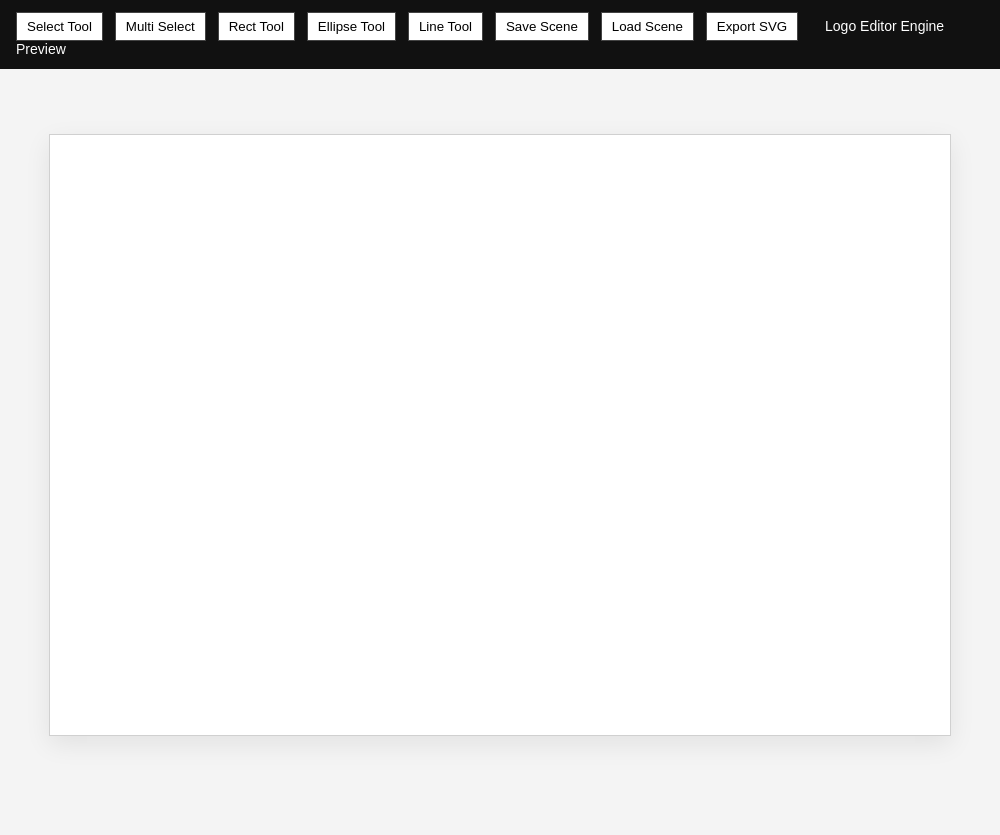
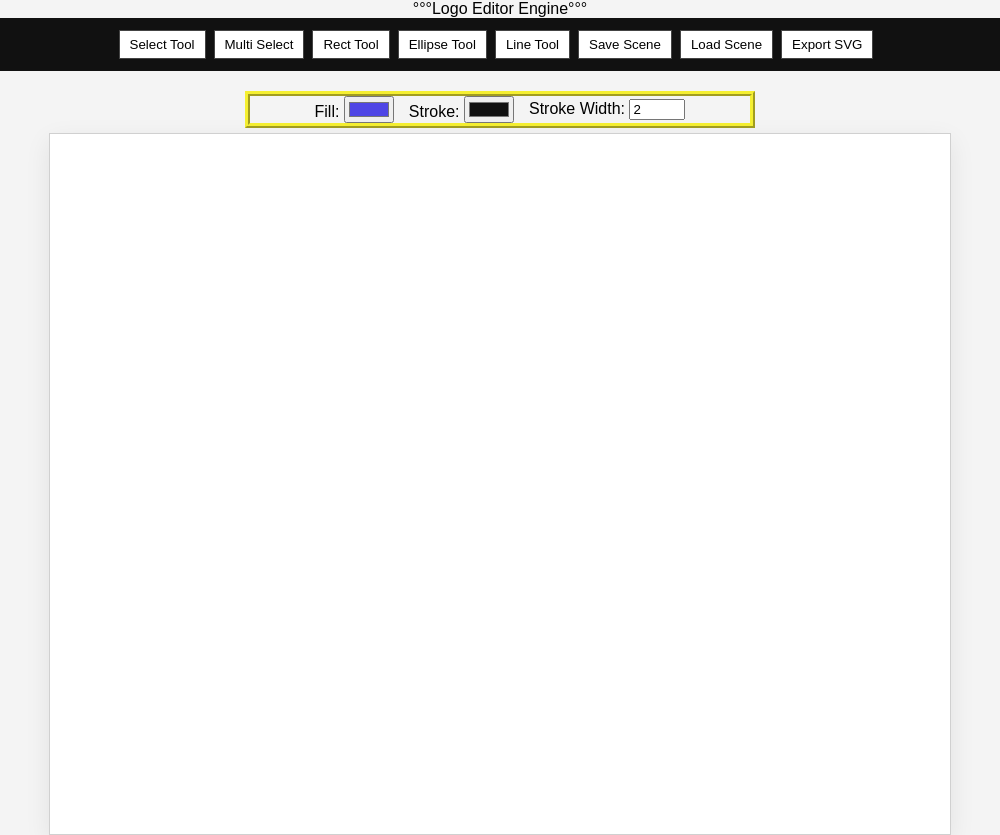
Before and after one commit to bennygo3/BEditor, an Electron app: page public/index.html in a window 1000 px wide. Before the commit the page ends 800 px from the top, so only its background shows below. Drawn offline with Linux system fonts and the light colour scheme; no server answers.

Commit message:
adding color features

```diff
--- a/public/index.html
+++ b/public/index.html
@@ -2,7 +2,7 @@
 <html lang="en">
     <head>
         <meta charset="UTF-8" />
-        <title>Logo Editor Preview</title>
+        <title>Logo Editor</title>
         <style>
             body {
                 margin: 0;
@@ -17,18 +17,33 @@
             }
 
             .topbar {
-                padding: 12px 16px;
+                display: flex;
+                justify-content: center;
+                padding: 12px;
                 background: #111;
                 color: white;
                 font-size: 14px;
+                margin-bottom: 15px;
+            }
+
+            .toolbar {
+                display: flex;
+                justify-content: center;
+                align-items: center;
+                outline: thick ridge rgb(245, 239, 49);
+                margin: 10px auto;
+                height: 45px;
+                width: 500px;
+                gap: 15px;
+
             }
 
             .workspace {
                 flex: 1;
                 display: flex;
-                justify-content: center;
+                justify-content: space-evenly;
                 align-items: center;
-                padding: 24px;
+
             }
 
             canvas {
@@ -48,6 +63,7 @@
     </head>
     <body>
         <div class="app-shell">
+            <header style="margin: 0 auto;">°°°Logo Editor Engine°°°</header>
             <div class="topbar">
                 <button id="tool-select">Select Tool</button>
                 <button id="multi-select">Multi Select</button>
@@ -57,10 +73,23 @@
                 <button id="save-scene">Save Scene</button>
                 <button id="load-scene">Load Scene</button>
                 <button id="export-svg">Export SVG</button>
-                <span style="margin-left: 15px;">Logo Editor Engine Preview</span>
+            </div>
+            <div class="toolbar">
+                <label>
+                    Fill:
+                    <input id="fill-color" type="color" value="#4f46e5" />
+                </label>
+                <label>
+                    Stroke:
+                    <input id="stroke-color" type="color" value="#111111" />
+                </label>
+                <label>
+                    Stroke Width:
+                    <input id="stroke-width" type="number" value="2" min="0" max="20" />
+                </label>
             </div>
             <div class="workspace">
-                <canvas id="editor-canvas" width="900" height="600"></canvas>
+                <canvas id="editor-canvas" width="900" height="700"></canvas>
             </div>
         </div>
 
```
